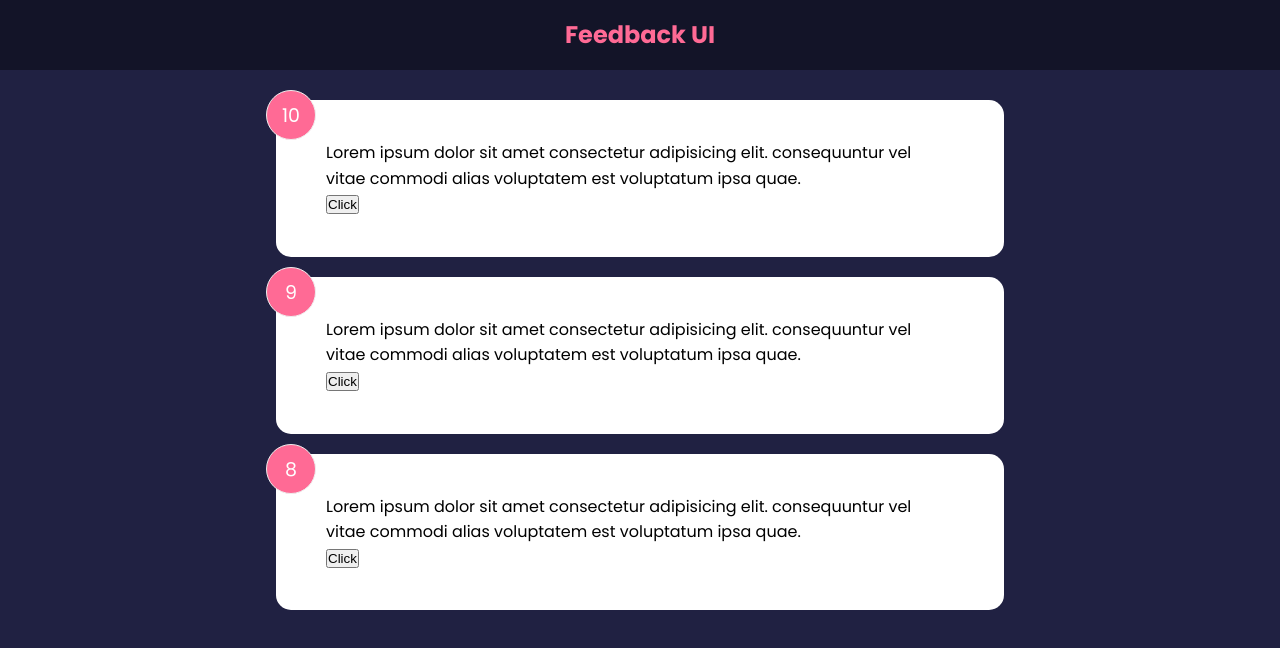
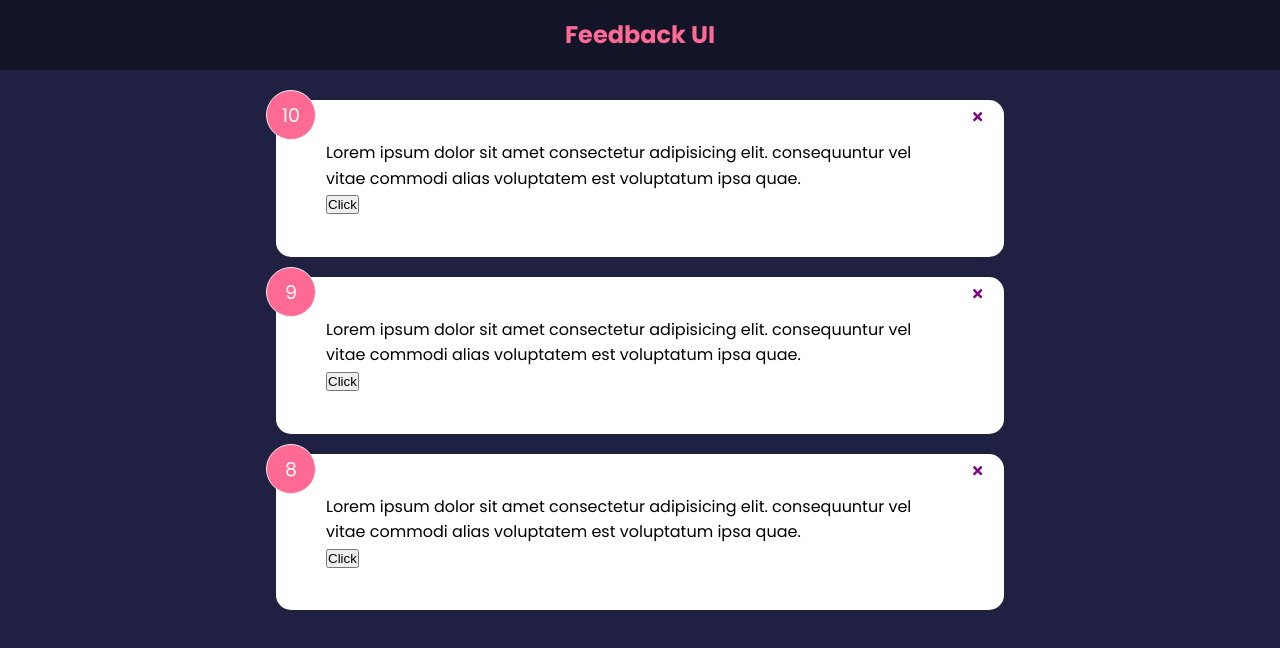
Before and after one commit to AbdElrahmanGbr/feedback-app, a React (Create React App) app: page / in a window 1280 px wide. Shown: the top 648 px of the page. Built offline with nearby package versions, Linux system fonts and the light colour scheme.

Commit message:
Events and Prop Drilling

```diff
--- a/package.json
+++ b/package.json
@@ -8,6 +8,7 @@
     "@testing-library/user-event": "^13.5.0",
     "react": "^18.2.0",
     "react-dom": "^18.2.0",
+    "react-icons": "^4.7.1",
     "react-scripts": "5.0.1",
     "web-vitals": "^2.1.4"
   },
--- a/src/App.js
+++ b/src/App.js
@@ -5,10 +5,15 @@
 
 function App() {
     const [feedback, setFeedback] = useState(FeedbackData)
+    const deleteFeedback = (id) =>{
+        if(window.confirm('Are you Sure you want to DELETE?')){
+            setFeedback(feedback.filter((item)=> item.id !== id))
+        }
+    }
     return (<>
         <Header />
         <div className={"container"}>
-            <FeedbackList feedback={feedback}/>
+            <FeedbackList feedback={feedback} handleDelete={deleteFeedback}/>
         </div>
     </>)
 }
--- a/src/components/FeedbackItem.jsx
+++ b/src/components/FeedbackItem.jsx
@@ -1,10 +1,13 @@
 import Card from "./shared/Card";
 import PropTypes from "prop-types";
-
-function FeedbackItem({item}) {
+import {FaTimes} from "react-icons/fa";
+function FeedbackItem({item, handleDelete}) {
     return (
   <Card>
       <div className={"num-display"}>{item.rating}</div>
+      <button onClick={()=>handleDelete(item.id)} className={"close"}>
+          <FaTimes color={'purple'} />
+      </button>
       <div className={"text-display"}>
           {item.text}
       </div>
--- a/src/components/FeedbackList.jsx
+++ b/src/components/FeedbackList.jsx
@@ -1,13 +1,13 @@
 import FeedbackItem from "./FeedbackItem";
 import PropTypes from "prop-types";
-function FeedbackList({feedback}) {
-    if(!feedback || feedback.length ===0){
+function FeedbackList({feedback, handleDelete}) {
+    if(!feedback || feedback.length === 0){
         return <p>No Feedback Yet</p>
     }
  return (
   <div className={"feedback-list"}>
       {feedback.map((item)=>(
-        <FeedbackItem key={item.id} item={item}/>
+        <FeedbackItem key={item.id} item={item} handleDelete={handleDelete}/>
       ))}
   </div>
  );}
```
Also changed, not shown: 1 other file (tests, documents, lock files or other folders).
